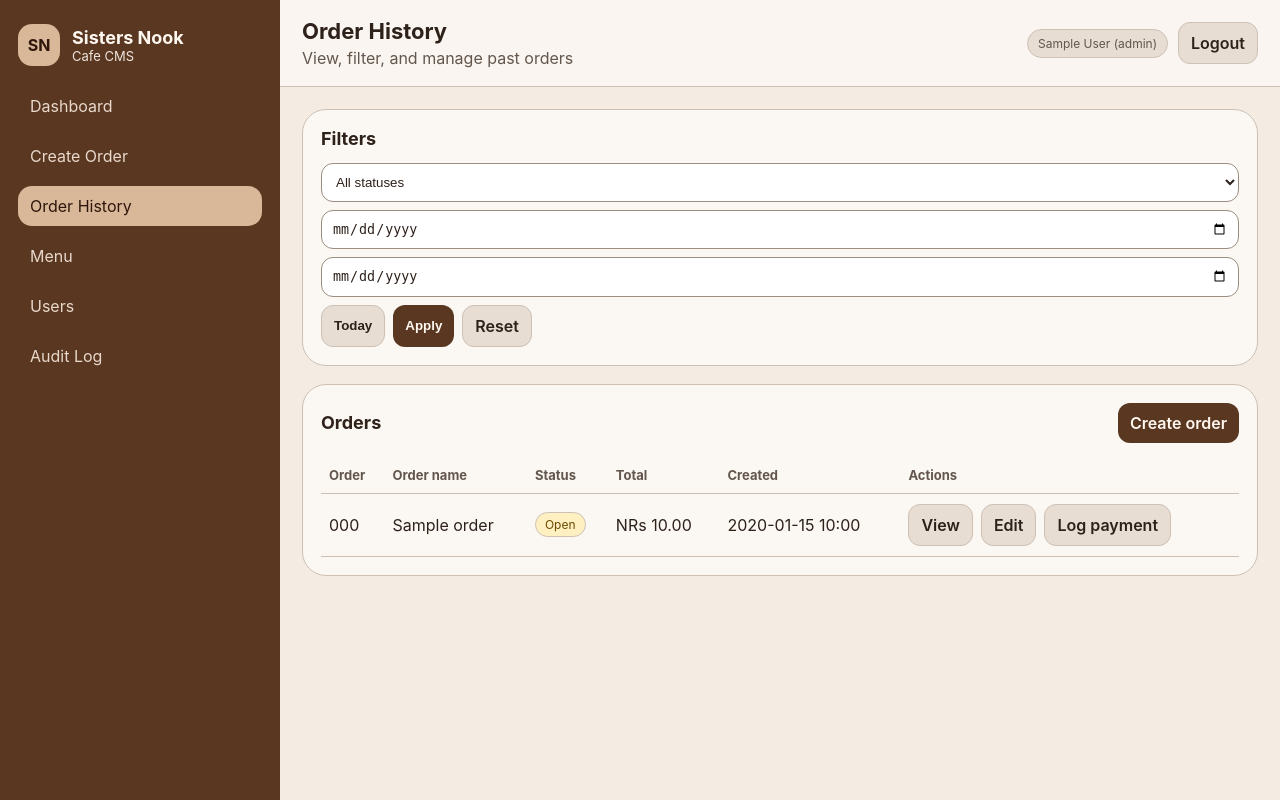
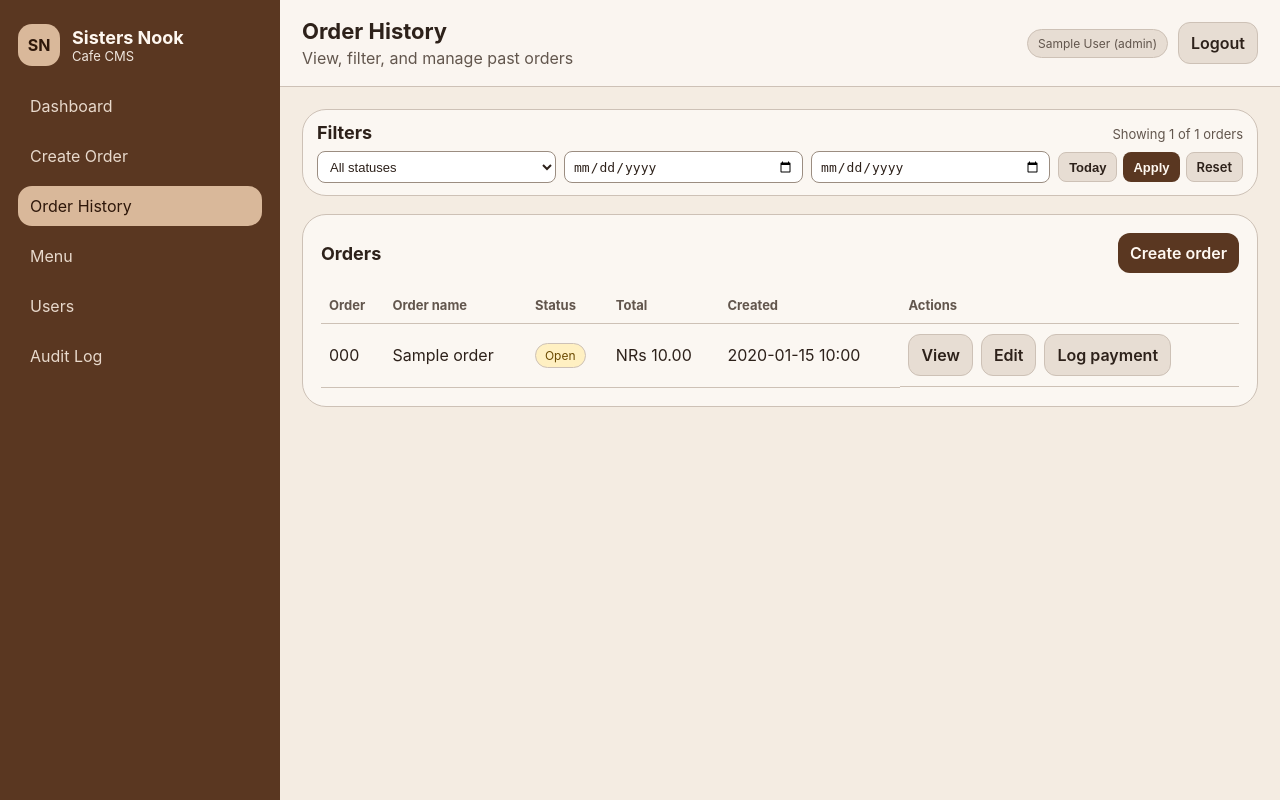
Before and after one commit to prtx/sisters_nook, a Flask app: page /orders in a window 1280 px wide. Run offline with Flask 3, Linux system fonts and the light colour scheme; the visitor is signed in with stand-in values (Sample User, id 1); tables that the repository leaves empty hold one stand-in row (values such as "Sample post").

Commit message:
feat(orders): enhance order history filters and summary

```diff
--- a/sisters_nook/routes/orders.py
+++ b/sisters_nook/routes/orders.py
@@ -75,10 +75,13 @@ def history():
             end = datetime.fromisoformat(date_to)
             query = query.filter(Order.created_at <= end.replace(hour=23, minute=59, second=59))
         orders = query.all()
+        total_count = db_session.query(Order).count()
         is_admin = user.role == UserRole.ADMIN
     return render_template(
         "orders/history.html",
         orders=orders,
+        filtered_count=len(orders),
+        total_count=total_count,
         is_admin=is_admin,
         status_filter=status_filter or "",
         date_from=date_from or "",
--- a/sisters_nook/static/css/app.css
+++ b/sisters_nook/static/css/app.css
@@ -491,7 +491,9 @@ label {
 
 .audit-filter-form select,
 .audit-filter-form input[type="date"],
-.audit-filter-form input[type="search"] {
+.audit-filter-form input[type="search"],
+.order-filter-form select,
+.order-filter-form input[type="date"] {
   width: 100%;
   min-width: 0;
   padding: 6px 8px;
@@ -500,8 +502,17 @@ label {
   border-radius: 8px;
 }
 
+.order-filter-grid {
+  display: grid;
+  grid-template-columns: minmax(0, 1fr) minmax(0, 1fr) minmax(0, 1fr) auto;
+  gap: 8px;
+  align-items: center;
+}
+
 .audit-filter-form .primary-button,
-.audit-filter-form .secondary-button {
+.audit-filter-form .secondary-button,
+.order-filter-form .primary-button,
+.order-filter-form .secondary-button {
   padding: 6px 10px;
   font-size: 13px;
   border-radius: 8px;
@@ -511,6 +522,15 @@ label {
 @media (max-width: 900px) {
   .audit-filter-grid {
     grid-template-columns: repeat(2, minmax(0, 1fr));
+  }
+
+  .order-filter-grid {
+    grid-template-columns: repeat(2, minmax(0, 1fr));
+  }
+
+  .order-filter-grid .audit-filter-buttons {
+    grid-column: 1 / -1;
+    justify-content: flex-start;
   }
 
   .audit-filter-actions-row {
@@ -524,6 +544,10 @@ label {
 
 @media (max-width: 520px) {
   .audit-filter-grid {
+    grid-template-columns: 1fr;
+  }
+
+  .order-filter-grid {
     grid-template-columns: 1fr;
   }
 
--- a/sisters_nook/templates/orders/history.html
+++ b/sisters_nook/templates/orders/history.html
@@ -3,22 +3,27 @@
 {% block page_title %}Order History{% endblock %}
 {% block page_subtitle %}View, filter, and manage past orders{% endblock %}
 {% block content %}
-  <article class="card">
-    <div class="section-header">
+  <article class="card audit-filter-card">
+    <div class="section-header audit-filter-header">
       <h2 class="section-title">Filters</h2>
+      <p class="metric-note audit-filter-meta">Showing {{ filtered_count }} of {{ total_count }} orders</p>
     </div>
-    <form method="get" class="filter-row">
-      <select name="status">
+    <form method="get" class="audit-filter-form order-filter-form">
+      <div class="order-filter-grid">
+        <select name="status" aria-label="Status">
           <option value="">All statuses</option>
           {% for status in statuses %}
             <option value="{{ status }}" {% if status_filter == status %}selected{% endif %}>{{ status|capitalize }}</option>
           {% endfor %}
         </select>
-      <input type="date" name="date_from" value="{{ date_from }}">
-      <input type="date" name="date_to" value="{{ date_to }}">
+        <input type="date" name="date_from" value="{{ date_from }}" aria-label="From date">
+        <input type="date" name="date_to" value="{{ date_to }}" aria-label="To date">
+        <div class="audit-filter-buttons">
           <button class="{{ 'primary-button' if today_only else 'secondary-button' }}" type="submit" name="today" value="1">Today</button>
           <button class="primary-button" type="submit">Apply</button>
           <a class="secondary-button" href="{{ url_for('orders.history') }}">Reset</a>
+        </div>
+      </div>
     </form>
   </article>
 
```
Lines whose indentation alone changed are shown as unchanged.
